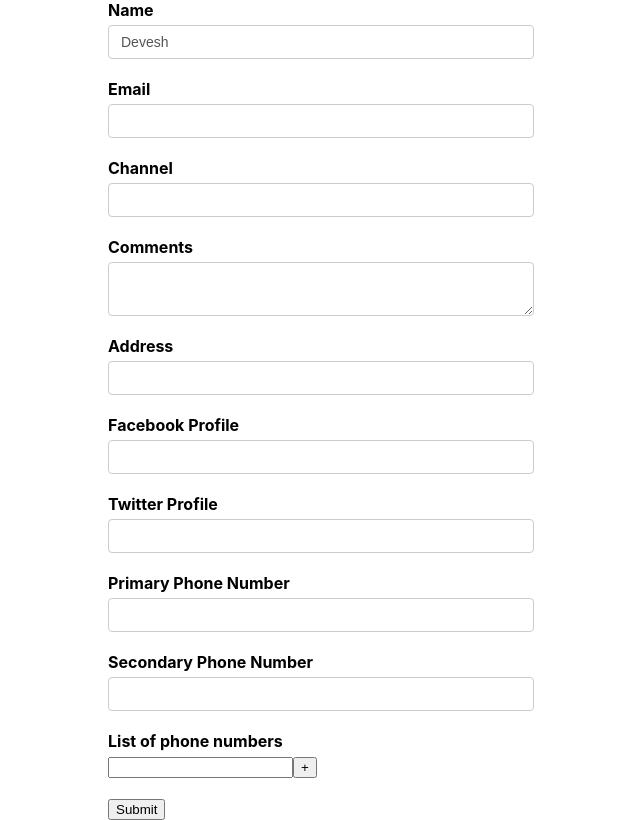
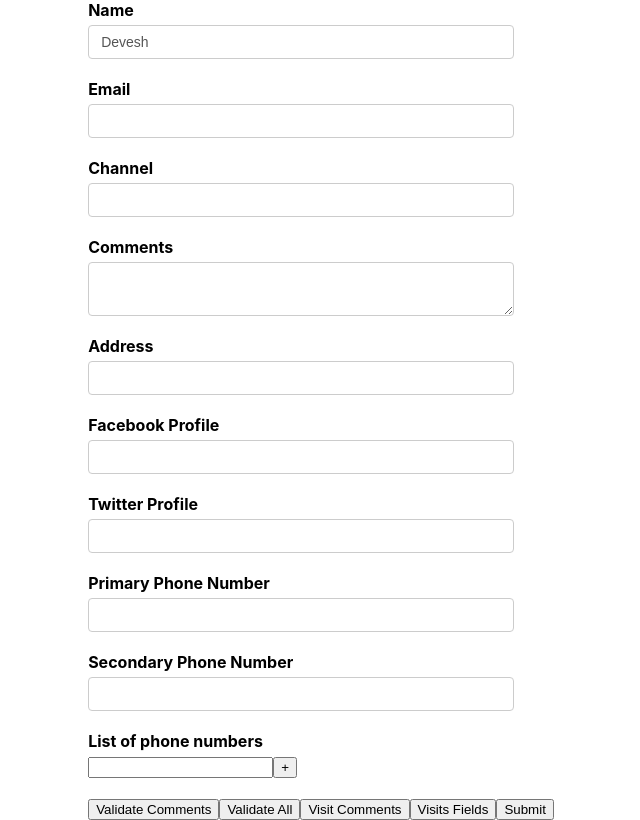
Before and after one commit to devmishra88/formik, a React (Create React App) app: page / in a window 1280 px wide. Shown: the whole page, without its empty margins (319-959 px from the left). Built offline with nearby package versions, Linux system fonts and the light colour scheme.

Commit message:
manually trigger validation

```diff
--- a/src/components/YoutubeForm.js
+++ b/src/components/YoutubeForm.js
@@ -51,6 +51,9 @@
       validationSchema={validationSchema}
       onSubmit={onSubmit}
     >
+      {(formik) => {
+        console.log(`Formik Props`, formik);
+        return (
           <Form>
             <div className="form-control">
               <label htmlFor="name">Name</label>
@@ -88,7 +91,9 @@
                   return (
                     <div>
                       <input type="text" id="address" {...field} />
-                  {meta.touched && meta.error ? <div>{meta.error}</div> : null}
+                      {meta.touched && meta.error ? (
+                        <div>{meta.error}</div>
+                      ) : null}
                     </div>
                   );
                 }}
@@ -148,9 +153,33 @@
                 }}
               </FieldArray>
             </div>
-
+            <button
+              type="button"
+              onClick={() => formik.validateField(`comments`)}
+            >
+              Validate Comments
+            </button>
+            <button type="button" onClick={() => formik.validateForm()}>
+              Validate All
+            </button>
+            <button
+              type="button"
+              onClick={() => formik.setFieldTouched(`comments`)}
+            >
+              Visit Comments
+            </button>
+            <button type="button" onClick={() => formik.setTouched({
+              name:true,
+              email:true,
+              channel:true,
+              comments:true
+            })}>
+              Visits Fields
+            </button>
             <button type="submit">Submit</button>
           </Form>
+        );
+      }}
     </Formik>
   );
 }
```
Lines whose indentation alone changed are shown as unchanged.
